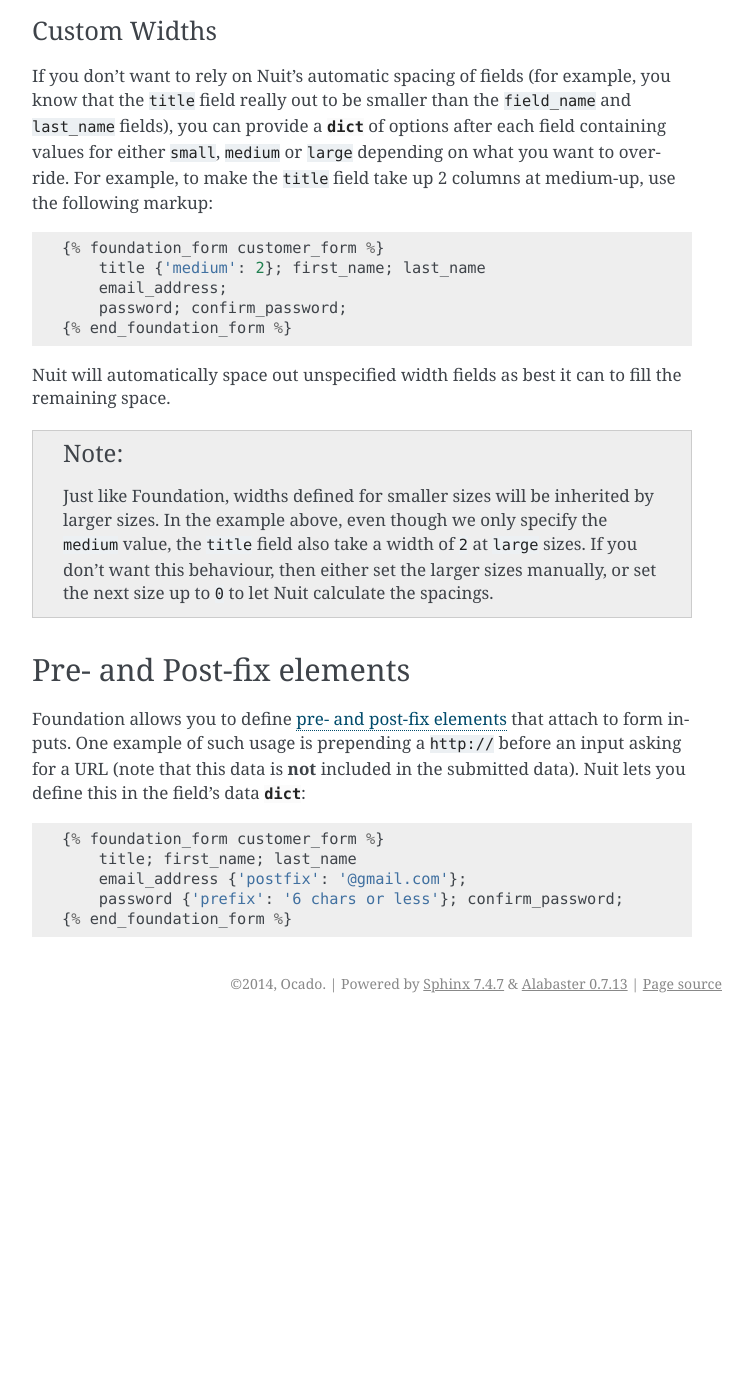
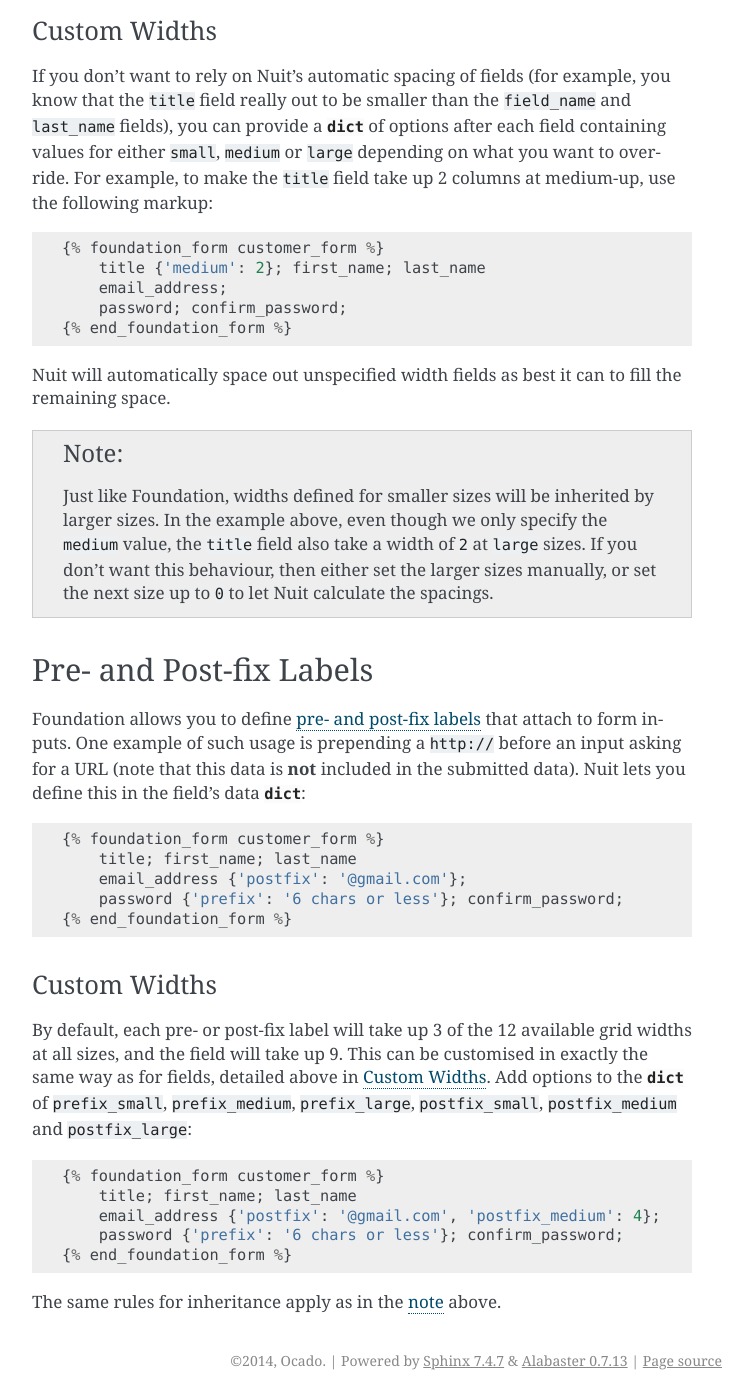
Before and after one commit to ocadotechnology/django-nuit, a Sphinx documentation site: the page built from docs/templates/forms.txt, in a window 1280 px wide and 1400 px high, scrolled down 1309 px. Shown: the whole window, without its empty margins (388-1141 px from the left). Built offline with Sphinx 7.4.7, drawn with Linux system fonts in a browser that asks for light colours; the version number could not be read and is left out; before the commit the page ends 2332 px from its top, so only the background shows below that; some of the changed text lies outside the part shown.

Commit message:
[Docs] Form pre/postfix widths

```diff
--- a/docs/templates/forms.txt
+++ b/docs/templates/forms.txt
@@ -59,19 +59,37 @@ If you don't want to rely on Nuit's automatic spacing of fields (for example, yo
 
 Nuit will automatically space out unspecified width fields as best it can to fill the remaining space.
 
+.. _forms-custom-widths-inheritance:
+
 .. note::
     Just like Foundation, widths defined for smaller sizes will be inherited by larger sizes. In the example above, even though we only specify the ``medium`` value, the ``title`` field also take a width of ``2`` at ``large`` sizes. If you don't want this behaviour, then either set the larger sizes manually, or set the next size up to ``0`` to let Nuit calculate the spacings.
 
-.. _forms-pre-post-fix-elements
+.. _forms-pre-post-fix-labels
 
-Pre- and Post-fix elements
---------------------------
+Pre- and Post-fix Labels
+------------------------
 
-Foundation allows you to define `pre- and post-fix elements`_ that attach to form inputs. One example of such usage is prepending a ``http://`` before an input asking for a URL (note that this data is **not** included in the submitted data). Nuit lets you define this in the field's data :py:class:`dict`::
-
+Foundation allows you to define `pre- and post-fix labels`_ that attach to form inputs. One example of such usage is prepending a ``http://`` before an input asking for a URL (note that this data is **not** included in the submitted data). Nuit lets you define this in the field's data :py:class:`dict`::
 
     {% foundation_form customer_form %}
         title; first_name; last_name
         email_address {'postfix': '@gmail.com'};
         password {'prefix': '6 chars or less'}; confirm_password;
     {% end_foundation_form %}
+
+.. _`pre- and post-fix labels`: http://foundation.zurb.com/docs/components/forms.html#pre-postfix-labels-amp-actions
+
+.. _forms-pre-post-custom-widths:
+
+Custom Widths
+~~~~~~~~~~~~~
+
+By default, each pre- or post-fix label will take up 3 of the 12 available grid widths at all sizes, and the field will take up 9. This can be customised in exactly the same way as for fields, detailed above in :ref:`forms-custom-widths`. Add options to the :py:class:`dict` of ``prefix_small``, ``prefix_medium``, ``prefix_large``, ``postfix_small``, ``postfix_medium`` and ``postfix_large``::
+
+    {% foundation_form customer_form %}
+        title; first_name; last_name
+        email_address {'postfix': '@gmail.com', 'postfix_medium': 4};
+        password {'prefix': '6 chars or less'}; confirm_password;
+    {% end_foundation_form %}
+
+The same rules for inheritance apply as in the :ref:`note <forms-custom-widths-inheritance>` above.
```
